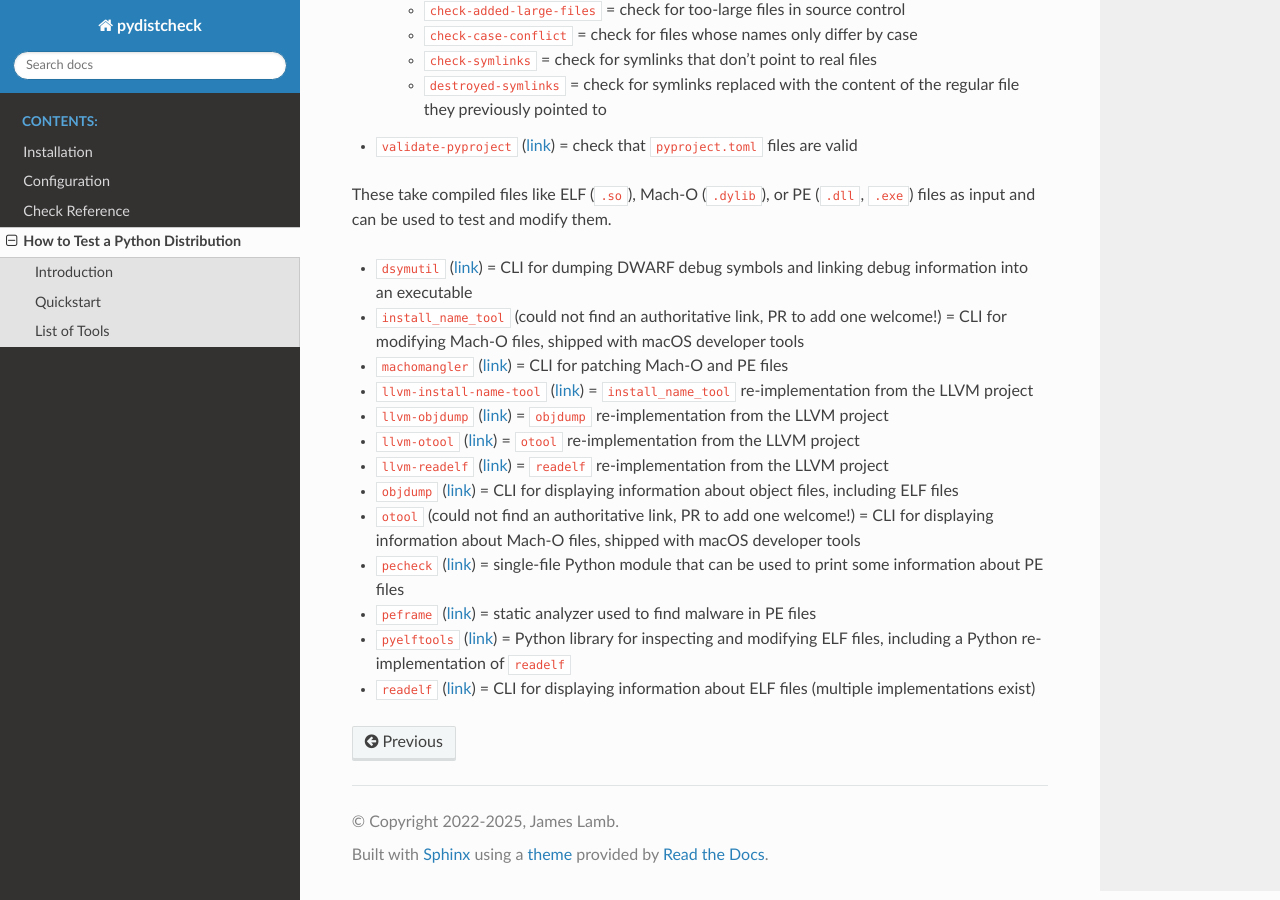
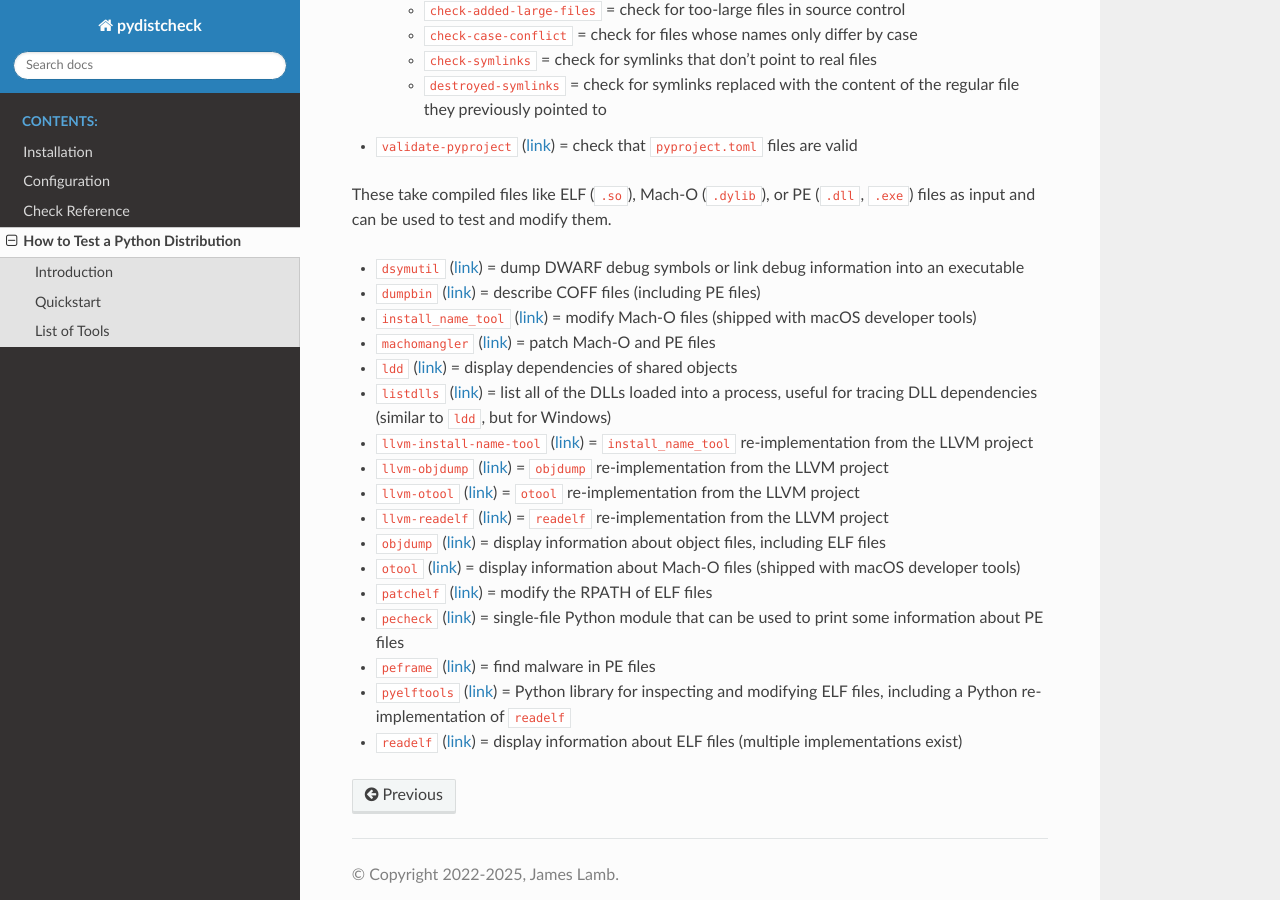
Before and after one commit to jameslamb/pydistcheck, a Sphinx documentation site: the page built from docs/how-to-test-a-python-distribution.rst, in a window 1280 px wide and 900 px high, scrolled down 3400 px. Built offline with Sphinx 7.4.7 and the Read the Docs theme 3.1.0, drawn with Linux system fonts in a browser that asks for light colours.

Commit message:
[docs] add more tools to docs (#318)

```diff
--- a/docs/how-to-test-a-python-distribution.rst
+++ b/docs/how-to-test-a-python-distribution.rst
@@ -152,18 +152,22 @@ These take a source tree as input and find problems in the files uses to create
 
 These take compiled files like ELF (``.so``), Mach-O (``.dylib``), or PE (``.dll``, ``.exe``) files as input and can be used to test and modify them.
 
-* ``dsymutil`` (`link <https://llvm.org/docs/CommandGuide/dsymutil.html>`__) = CLI for dumping DWARF debug symbols and linking debug information into an executable
-* ``install_name_tool`` (could not find an authoritative link, PR to add one welcome!) = CLI for modifying Mach-O files, shipped with macOS developer tools
-* ``machomangler`` (`link <https://github.com/njsmith/machomachomangler>`__) = CLI for patching Mach-O and PE files
+* ``dsymutil`` (`link <https://llvm.org/docs/CommandGuide/dsymutil.html>`__) = dump DWARF debug symbols or link debug information into an executable
+* ``dumpbin`` (`link <https://learn.microsoft.com/en-us/cpp/build/reference/dumpbin-reference?view=msvc-170>`__) = describe COFF files (including PE files)
+* ``install_name_tool`` (`link <https://manp.gs/mac/1/install_name_tool>`__) = modify Mach-O files (shipped with macOS developer tools)
+* ``machomangler`` (`link <https://github.com/njsmith/machomachomangler>`__) = patch Mach-O and PE files
+* ``ldd`` (`link <https://man7.org/linux/man-pages/man1/ldd.1.html>`__) = display dependencies of shared objects
+* ``listdlls`` (`link <https://learn.microsoft.com/en-us/sysinternals/downloads/listdlls>`__) = list all of the DLLs loaded into a process, useful for tracing DLL dependencies (similar to ``ldd``, but for Windows)
 * ``llvm-install-name-tool`` (`link <https://llvm.org/docs/CommandGuide/llvm-install-name-tool.html>`__) = ``install_name_tool`` re-implementation from the LLVM project
 * ``llvm-objdump`` (`link <https://llvm.org/docs/CommandGuide/llvm-objdump.html>`__) = ``objdump`` re-implementation from the LLVM project
 * ``llvm-otool`` (`link <https://llvm.org/docs/CommandGuide/llvm-otool.html>`__) = ``otool`` re-implementation from the LLVM project
 * ``llvm-readelf`` (`link <https://llvm.org/docs/CommandGuide/llvm-readelf.html>`__) = ``readelf`` re-implementation from the LLVM project
-* ``objdump`` (`link <https://man7.org/linux/man-pages/man1/objdump.1.html>`__) = CLI for displaying information about object files, including ELF files
-* ``otool`` (could not find an authoritative link, PR to add one welcome!) = CLI for displaying information about Mach-O files, shipped with macOS developer tools
+* ``objdump`` (`link <https://man7.org/linux/man-pages/man1/objdump.1.html>`__) = display information about object files, including ELF files
+* ``otool`` (`link <https://manp.gs/mac/1/otool-classic>`__) = display information about Mach-O files (shipped with macOS developer tools)
+* ``patchelf`` (`link <https://github.com/NixOS/patchelf>`__) = modify the RPATH of ELF files
 * ``pecheck`` (`link <https://github.com/DidierStevens/DidierStevensSuite/blob/78d34c9f59730a10f40ff14889131cc108a3300b/pecheck.py>`__) = single-file Python module that can be used to print some information about PE files
-* ``peframe`` (`link <https://github.com/guelfoweb/peframe>`__) = static analyzer used to find malware in PE files
+* ``peframe`` (`link <https://github.com/guelfoweb/peframe>`__) = find malware in PE files
 * ``pyelftools`` (`link <https://github.com/eliben/pyelftools>`__) = Python library for inspecting and modifying ELF files, including a Python re-implementation of ``readelf``
-* ``readelf`` (`link <https://man7.org/linux/man-pages/man1/readelf.1.html>`__) = CLI for displaying information about ELF files (multiple implementations exist)
+* ``readelf`` (`link <https://man7.org/linux/man-pages/man1/readelf.1.html>`__) = display information about ELF files (multiple implementations exist)
 
 .. _pyodide auditwheel: https://pyodide.org/en/stable/usage/api/pyodide-cli.html
```
